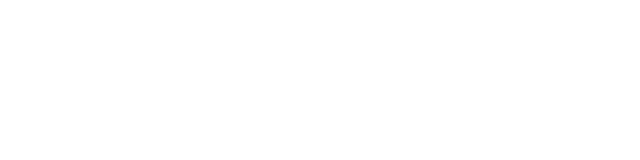
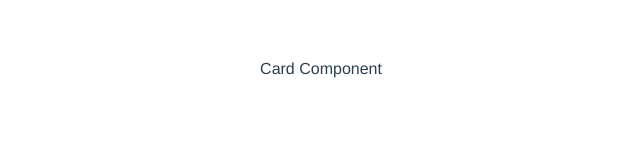
Before and after one commit to ElenaDo/Insta-feed, a Vue app: page / in a window 1280 px wide. Shown: the top 160 px of the page, without its empty margins (319-959 px from the left). Built offline with nearby package versions, Linux system fonts and the light colour scheme.

Commit message:
Instagram&Card components added

```diff
--- a/src/App.vue
+++ b/src/App.vue
@@ -1,13 +1,16 @@
 <template>
   <div id="app">
+    <Instagram />
   </div>
 </template>
 
 <script>
+import Instagram from './components/Instagram.vue';
 
 export default {
   name: 'App',
   components: {
+    Instagram,
   },
 };
 </script>
--- /dev/null
+++ b/src/components/Card.vue
@@ -0,0 +1,11 @@
+<template>
+  <div>
+    Card Component
+  </div>
+</template>
+
+<script>
+export default {
+  name: 'Card',
+};
+</script>
--- /dev/null
+++ b/src/components/Instagram.vue
@@ -0,0 +1,20 @@
+<template>
+  <div>
+    <Card />
+  </div>
+</template>
+
+<script>
+import { mapState } from 'vuex';
+import Card from './Card.vue';
+
+export default {
+  name: 'Instagam',
+  components: {
+    Card,
+  },
+  computed: {
+    ...mapState(['recentFeeds']),
+  },
+};
+</script>
```
